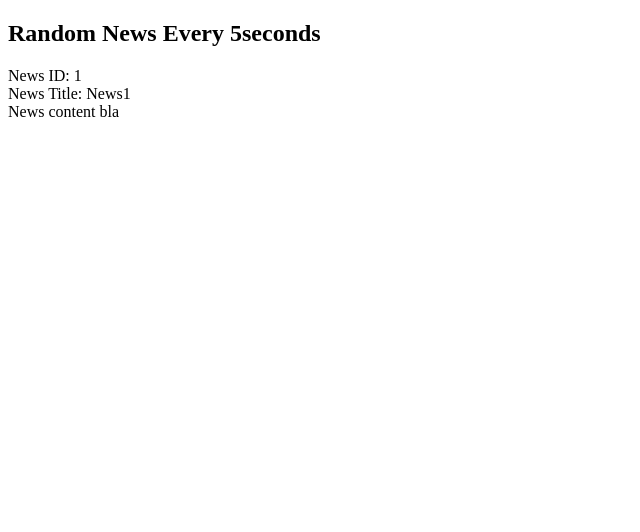
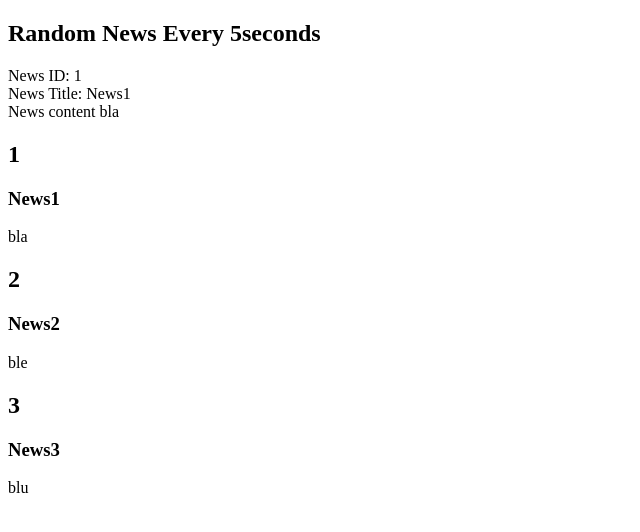
Before and after one commit to JoeyEL1/Module-4, a plain HTML site: page Slide 57/news.html in a window 1280 px wide. Shown: the whole page, without its empty margins (0-640 px from the left). Drawn offline with Linux system fonts and the light colour scheme.

Commit message:
reviewed, suggested changes

```diff
--- a/Slide 38/script.js
+++ b/Slide 38/script.js
@@ -3,7 +3,7 @@ let buttons = document.querySelectorAll('.button');
 Array.from(buttons).forEach((button)=>{
   button.addEventListener('click', (e)=>{
     if(e.target.innerHTML == '='){
-      string = eval(string);
+      string = eval(string); //try to avoid using the eval function as it's seen as a security risk and will red-flag your code
       document.querySelector('input').value = string;
     }
     else if(e.target.innerHTML == 'C'){
--- a/Slide 57/news.html
+++ b/Slide 57/news.html
@@ -1,11 +1,19 @@
 <!DOCTYPE html>
 <html>
+  <template id="news-template">
+    <div class="card">
+      <h2 class="news-id">News ID</h2>
+      <h3 class="news-title">News Title</h3>
+      <p class="news-content">News Content</p>
+    </div>
+  </template>
 <body>
 
 <h2>Random News Every 5seconds</h2>
 <p id="demo"></p>
 <div>
 </div>
+<div id="news-items"></div>
 <script>
 
 let output = document.querySelector("div");
@@ -38,7 +46,22 @@ function printNews()
    }
 }
 
+//this templating technique from the lecture notes is more of what the exercise is asking for
+//this reads all news items and displays them, every 5 seconds.
+//so if the array has changed in that 5 second interval, the next run will pick up the changes
+function addCards() {
+  document.querySelector('#news-items').innerText = ''
+  news.forEach((item) => {
+    const template = document.getElementById("news-template").content.cloneNode(true);
+    template.querySelector('.news-id').innerText = item.id;
+    template.querySelector('.news-title').innerText = item.title;
+    template.querySelector('.news-content').innerText = item.content;
+    document.querySelector('#news-items').appendChild(template);
+  });
+}
+
 timer = setInterval(printNews, 5000);
+timer = setInterval(addCards, 5000);
 </script>
 
 </body>
```
Also changed, not shown: Slide 52/bootstrapcards.html (+19 -5 lines).
